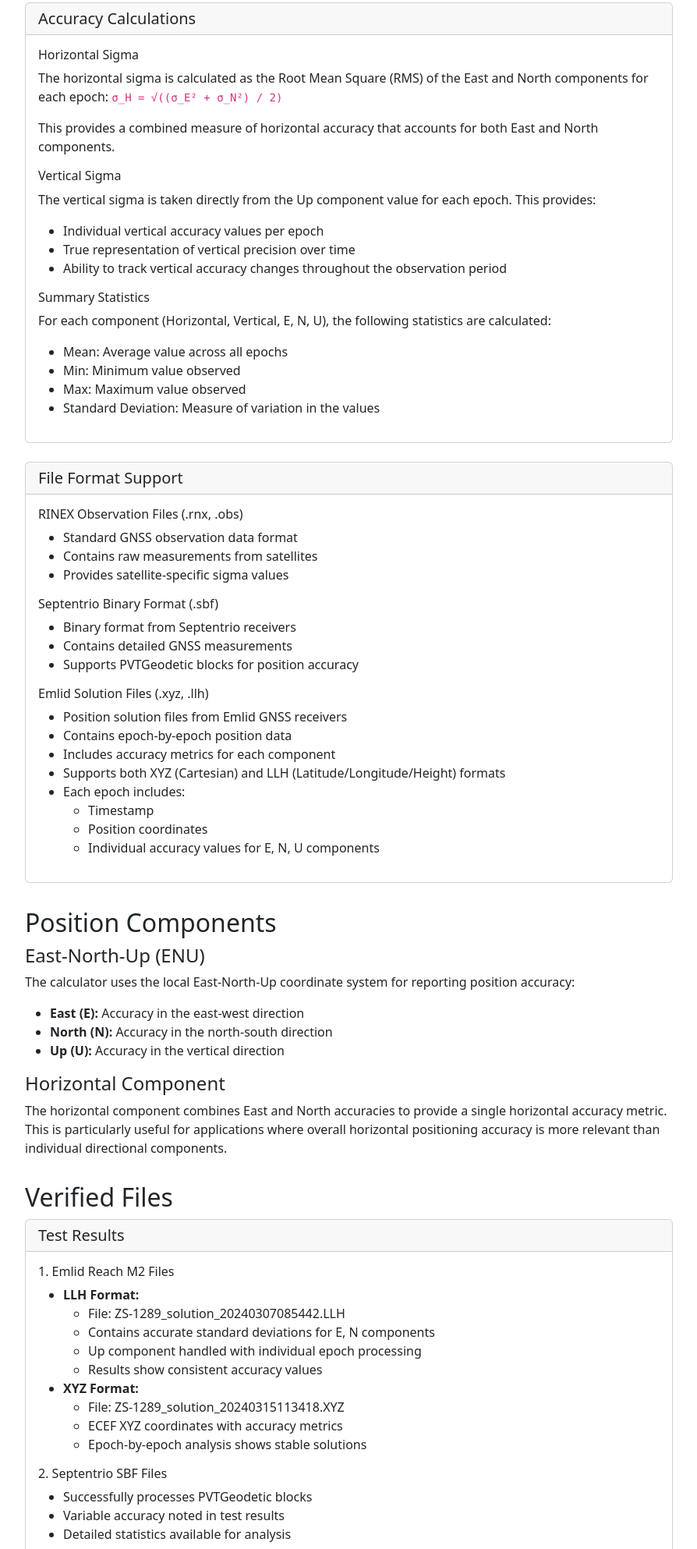
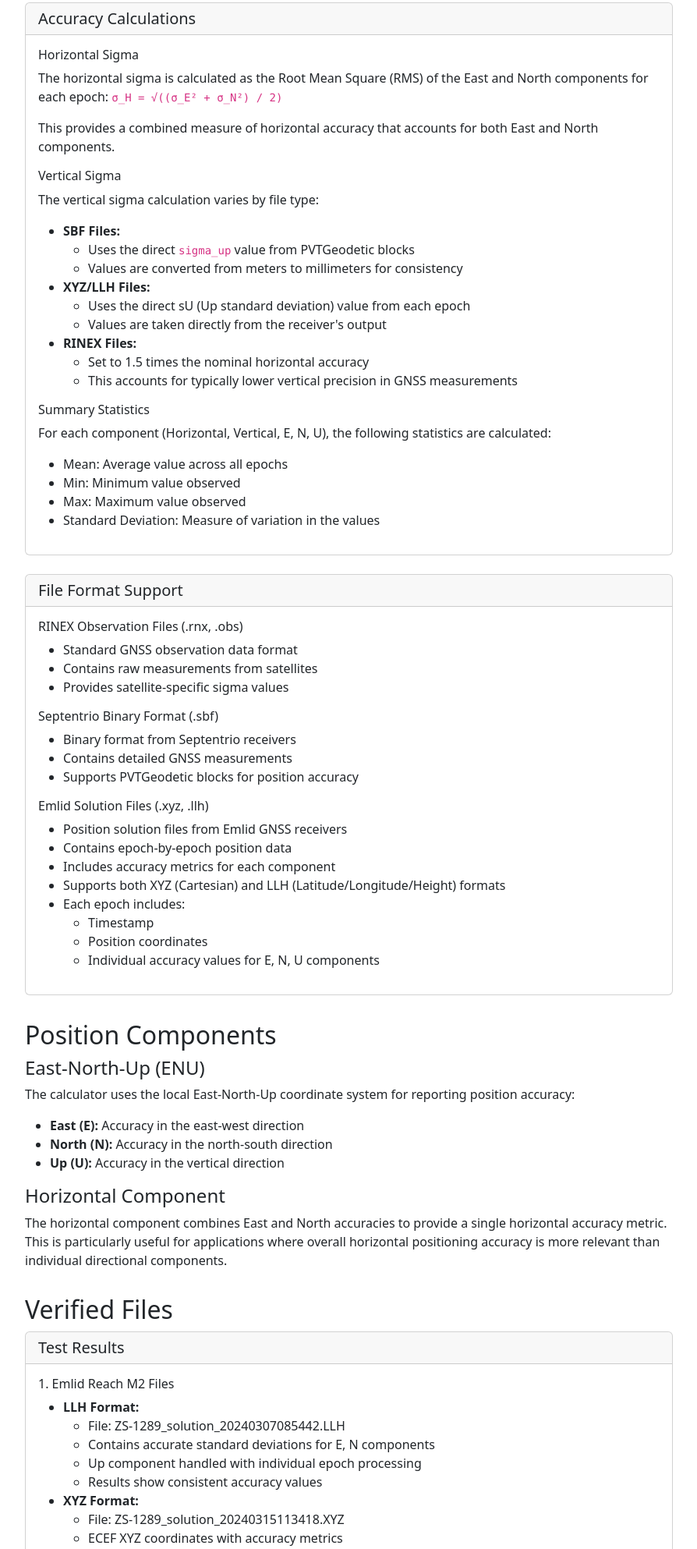
Before and after one commit to nohrtech/sigma-calculator, a Flask app: page /documentation in a window 1280 px wide. Shown: the part 808-2794 px from the top of the page at 78% size, without its empty margins (335-1229 px from the left). Run offline with Flask 3, Linux system fonts and the light colour scheme.

Commit message:
Update vertical sigma calculation documentation
- Fix incorrect description of vertical sigma calculation
- Add file-type specific explanations for SBF, XYZ/LLH, and RINEX files
- Update both README.md and documentation.html for consistency

```diff
--- a/templates/documentation.html
+++ b/templates/documentation.html
@@ -111,12 +111,27 @@
 
                             <h6>Vertical Sigma</h6>
                             <p>
-                                The vertical sigma is taken directly from the Up component value for each epoch. This provides:
+                                The vertical sigma calculation varies by file type:
                             </p>
                             <ul>
-                                <li>Individual vertical accuracy values per epoch</li>
-                                <li>True representation of vertical precision over time</li>
-                                <li>Ability to track vertical accuracy changes throughout the observation period</li>
+                                <li><strong>SBF Files:</strong>
+                                    <ul>
+                                        <li>Uses the direct <code>sigma_up</code> value from PVTGeodetic blocks</li>
+                                        <li>Values are converted from meters to millimeters for consistency</li>
+                                    </ul>
+                                </li>
+                                <li><strong>XYZ/LLH Files:</strong>
+                                    <ul>
+                                        <li>Uses the direct sU (Up standard deviation) value from each epoch</li>
+                                        <li>Values are taken directly from the receiver's output</li>
+                                    </ul>
+                                </li>
+                                <li><strong>RINEX Files:</strong>
+                                    <ul>
+                                        <li>Set to 1.5 times the nominal horizontal accuracy</li>
+                                        <li>This accounts for typically lower vertical precision in GNSS measurements</li>
+                                    </ul>
+                                </li>
                             </ul>
 
                             <h6>Summary Statistics</h6>
```
Also changed, not shown: README.md.
